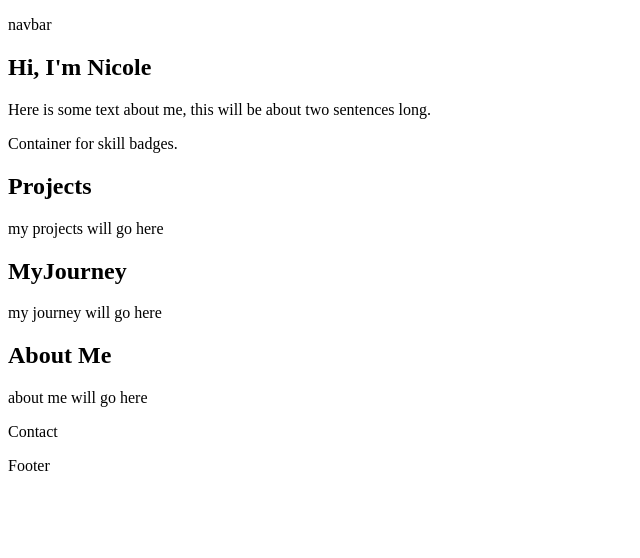
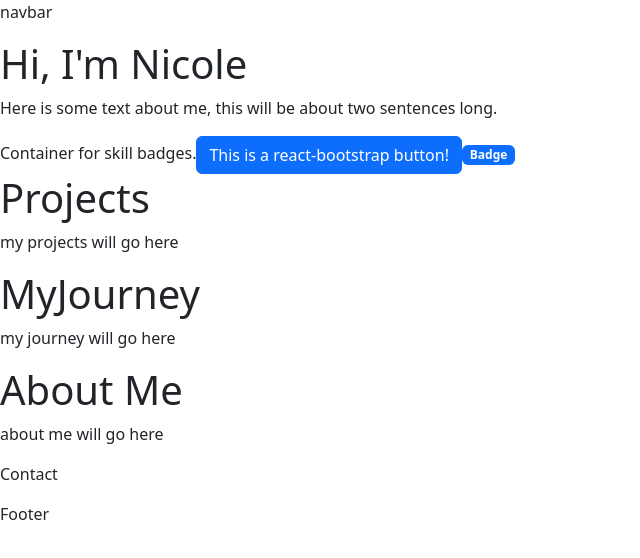
Before and after one commit to nic-cab-sor/nic-cab-sor.github.io, a React (Vite) app: page / in a window 1280 px wide. Shown: the top 558 px of the page, without its empty margins (0-640 px from the left). Built offline with nearby package versions, Linux system fonts and the light colour scheme.

Commit message:
Added bootstrap dependency back (needed)

```diff
--- a/package.json
+++ b/package.json
@@ -11,6 +11,7 @@
     "deploy": "gh-pages -d dist"
   },
   "dependencies": {
+    "bootstrap": "^5.3.8",
     "react": "^19.1.0",
     "react-bootstrap": "^2.10.10",
     "react-dom": "^19.1.0"
--- a/src/main.tsx
+++ b/src/main.tsx
@@ -1,5 +1,6 @@
 import { StrictMode } from 'react'
 import { createRoot } from 'react-dom/client'
+import 'bootstrap/dist/css/bootstrap.min.css';
 // import './styles/index.css'
 import App from './App.tsx'
 
--- a/src/sections/Intro.tsx
+++ b/src/sections/Intro.tsx
@@ -1,3 +1,6 @@
+import Button from 'react-bootstrap/Button';
+import Badge from 'react-bootstrap/Badge';
+
 function Intro() {
     return (
         <section>
@@ -7,6 +10,8 @@ function Intro() {
             <p>Here is some text about me, this will be about two sentences long.</p>
             <section>
                 Container for skill badges.
+                <Button>This is a react-bootstrap button!</Button>
+                <Badge>Badge</Badge>
             </section>
         </section>
     )
```
Also changed, not shown: 1 other file (tests, documents, lock files or other folders).
